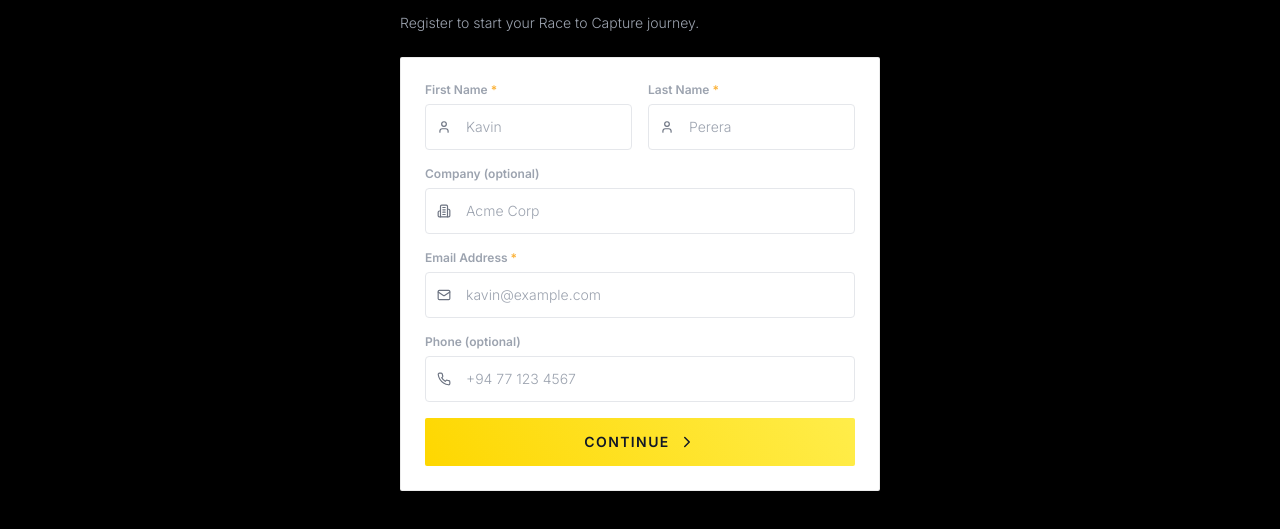
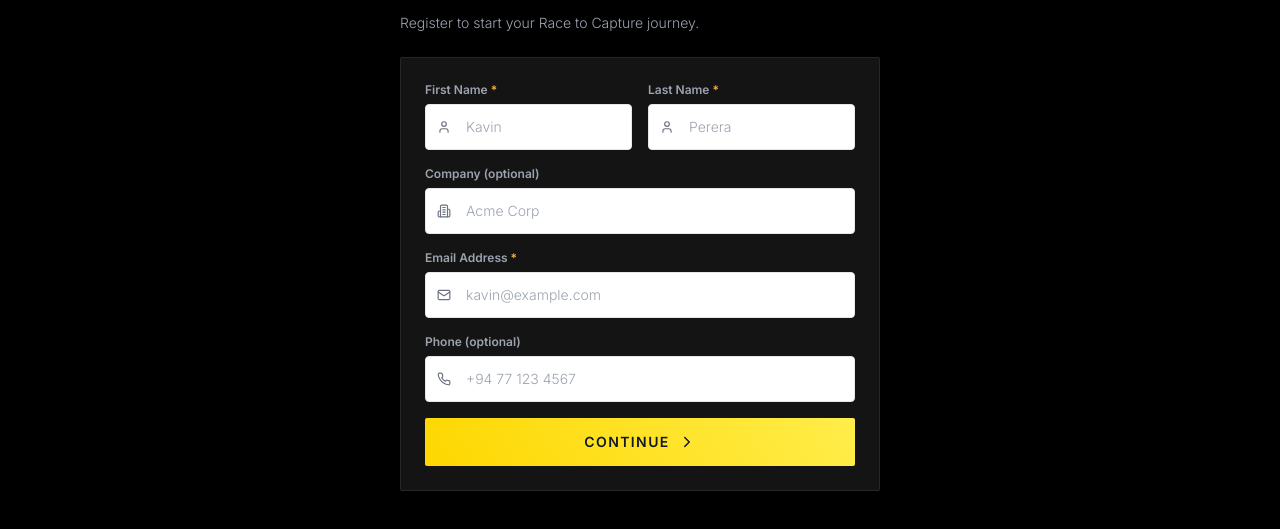
Before and after one commit to Hypeinsight/manriix-race-to-capture, a React (Vite) app in the folder client/: page /step/1 in a window 1280 px wide. Shown: the part 221-750 px from the top of the page. Built offline with nearby package versions, Linux system fonts and the light colour scheme; no server answers.

Commit message:
Fix: white boxes on Complete + all pages - move .card to top-level CSS with !important
Co-Authored-By: Oz <oz-agent@warp.dev>

```diff
--- a/client/src/index.css
+++ b/client/src/index.css
@@ -61,26 +61,6 @@
     border-radius: 2px;
   }
 
-  /* ── Cards — dark card with subtle white border, gold glow on hover ── */
-  .card {
-    padding: 1.5rem;
-    background: rgb(20, 20, 20);
-    border: 1px solid rgba(255,255,255,0.08);
-    border-radius: 2px;
-    transition: border-color 0.2s, box-shadow 0.2s;
-  }
-  .card:hover {
-    border-color: rgba(255, 215, 0, 0.3);
-    box-shadow: rgba(255,215,0,0.12) 0px 0px 20px -6px inset;
-  }
-  :not(.dark) .card {
-    background: #fff;
-    border: 1px solid rgba(0,0,0,0.08);
-  }
-  :not(.dark) .card:hover {
-    border-color: rgba(251,178,56,0.4);
-    box-shadow: rgba(251,178,56,0.1) 0px 0px 20px -6px inset;
-  }
 
   /* ── Inputs ── */
   .input {
@@ -143,6 +123,20 @@
 /* ── Game canvas cursor ───────────────────────────────────────────────── */
 #game-canvas { cursor: crosshair; touch-action: none; }
 
+/* ── .card — top-level (no @layer) so it cannot be overridden by Tailwind base/components/utilities ── */
+.card {
+  padding: 1.5rem;
+  background: rgb(20, 20, 20) !important;
+  border: 1px solid rgba(255,255,255,0.08) !important;
+  border-radius: 2px;
+  color: #fff;
+  transition: border-color 0.2s, box-shadow 0.2s;
+}
+.card:hover {
+  border-color: rgba(255, 215, 0, 0.3) !important;
+  box-shadow: rgba(255,215,0,0.12) 0px 0px 20px -6px inset;
+}
+
 @keyframes spin {
   from { transform: rotate(0deg); }
   to   { transform: rotate(360deg); }
--- a/client/src/pages/Complete.jsx
+++ b/client/src/pages/Complete.jsx
@@ -133,7 +133,7 @@ export default function Complete() {
             transition={{ delay: 0.5 }}
             style={{ marginBottom: '2rem' }}
           >
-            <div className="card" style={{ textAlign: 'left' }}>
+            <div style={{ background:'rgb(20,20,20)', border:'1px solid rgba(255,255,255,0.08)', borderRadius:'2px', padding:'1.25rem 1.5rem', textAlign:'left' }}>
               {STEPS.map(({ label, key, done }, i) => (
                 <div
                   key={i}
@@ -182,8 +182,18 @@ export default function Complete() {
             </button>
             <button
               onClick={() => navigate('/')}
-              className="btn-secondary w-full"
-              style={{ fontSize: '13px' }}
+              style={{
+                width:'100%', padding:'14px',
+                background:'transparent',
+                border:'1px solid rgba(255,255,255,0.18)',
+                borderRadius:'2px',
+                color:'rgba(255,255,255,0.7)',
+                fontFamily:'"JetBrains Mono",monospace',
+                fontSize:'12px',
+                textTransform:'uppercase',
+                letterSpacing:'0.1em',
+                cursor:'pointer',
+              }}
             >
               Back to home
             </button>
```
